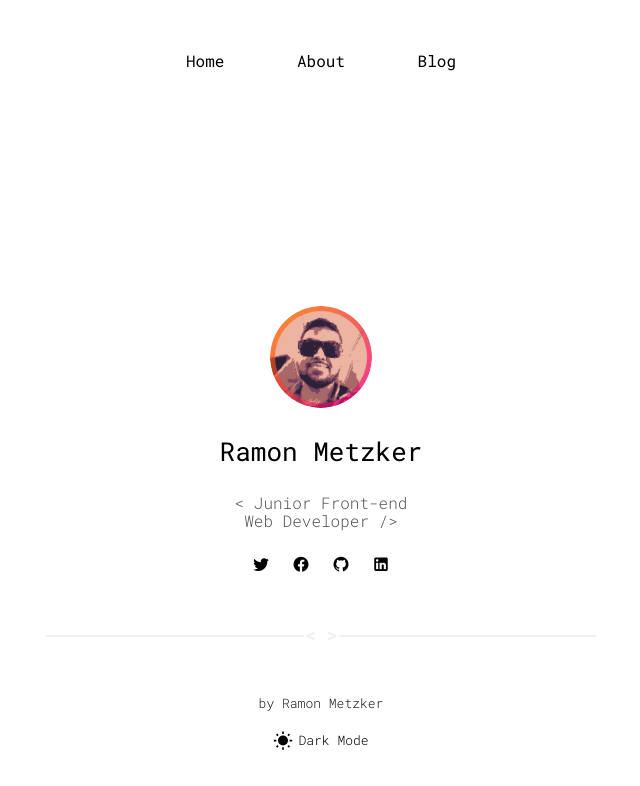
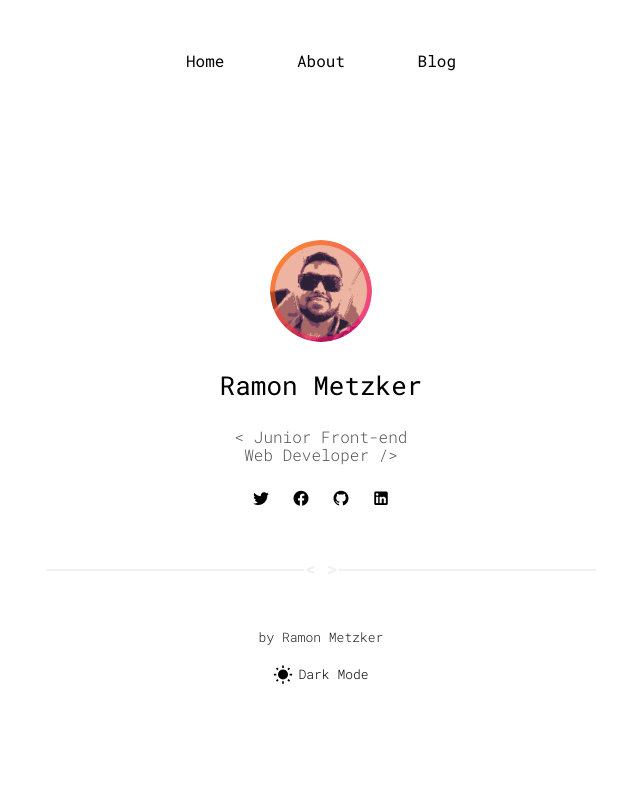
Before and after one commit to ramonmetzker/tzkrr.github.io, a plain HTML site: page index.html in a window 1280 px wide. Shown: the whole page, without its empty margins (319-959 px from the left). Drawn offline with Linux system fonts and the light colour scheme.

Commit message:
Update style.css

```diff
--- a/assets/css/style.css
+++ b/assets/css/style.css
@@ -137,7 +137,7 @@ main{
     justify-content: center;
     font-family: 'Roboto Mono', monospace;
     text-align: center;
-    margin-top: 184px;
+    margin-top: 118px;
 }
 
 main.about{
```
